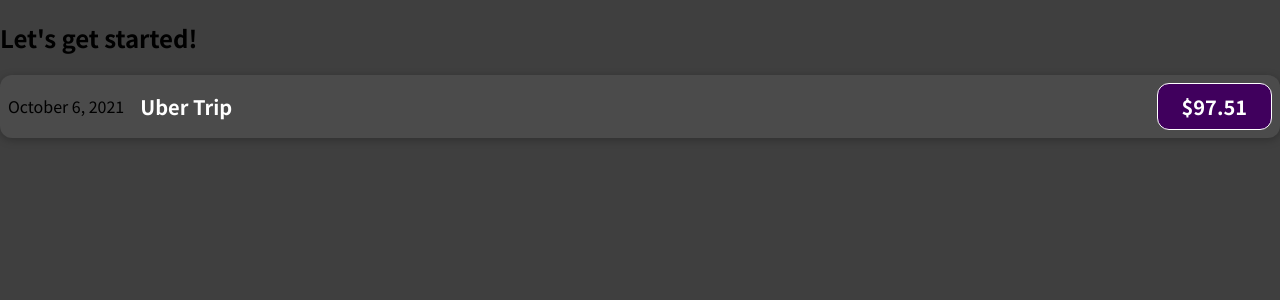
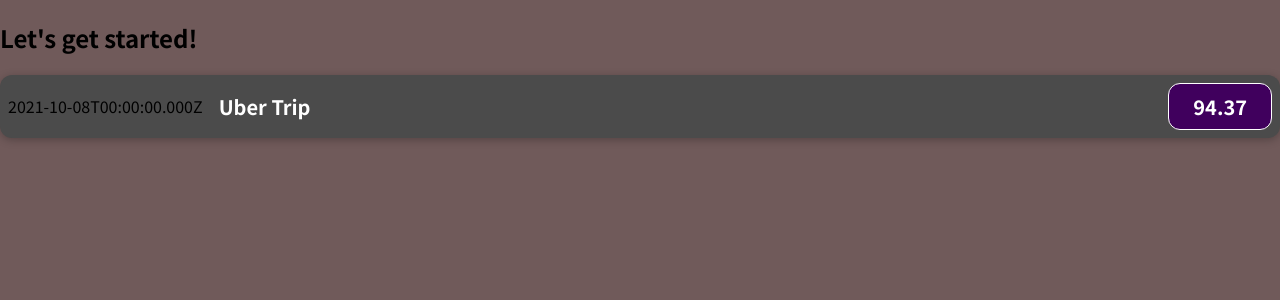
Before and after one commit to AlanLeverenz/react-complete-guide, a JavaScript app in the folder starting-setup/: page / in a window 1280 px wide. Shown: the top 300 px of the page. Built offline with nearby package versions, Linux system fonts and the light colour scheme.

Commit message:
inserted js and dynamic objects

```diff
--- a/starting-setup/src/components/ExpenseItem.js
+++ b/starting-setup/src/components/ExpenseItem.js
@@ -1,12 +1,16 @@
 import './ExpenseItem.css';
 
 function ExpenseItem() {
+  const expenseDate = new Date(2021, 9, 8);
+  const expenseTitle = 'Uber Trip';
+  const expenseAmount = 94.37;
+
   return (
     <div className="expense-item">
-      <div>October 6, 2021</div>
+      <div>{expenseDate.toISOString()}</div>
       <div className="expense-item__description">
-        <h2>Uber Trip</h2>
-        <div className="expense-item__price">$97.51</div>
+        <h2>{expenseTitle}</h2>
+        <div className="expense-item__price">{expenseAmount}</div>
       </div>
     </div>
   );
--- a/starting-setup/src/index.css
+++ b/starting-setup/src/index.css
@@ -10,5 +10,5 @@
 
 body {
   margin: 0;
-  background-color: #3f3f3f;
+  background-color: #705a5a;
 }
```
Also changed, not shown: 1 other file (tests, documents, lock files or other folders).
